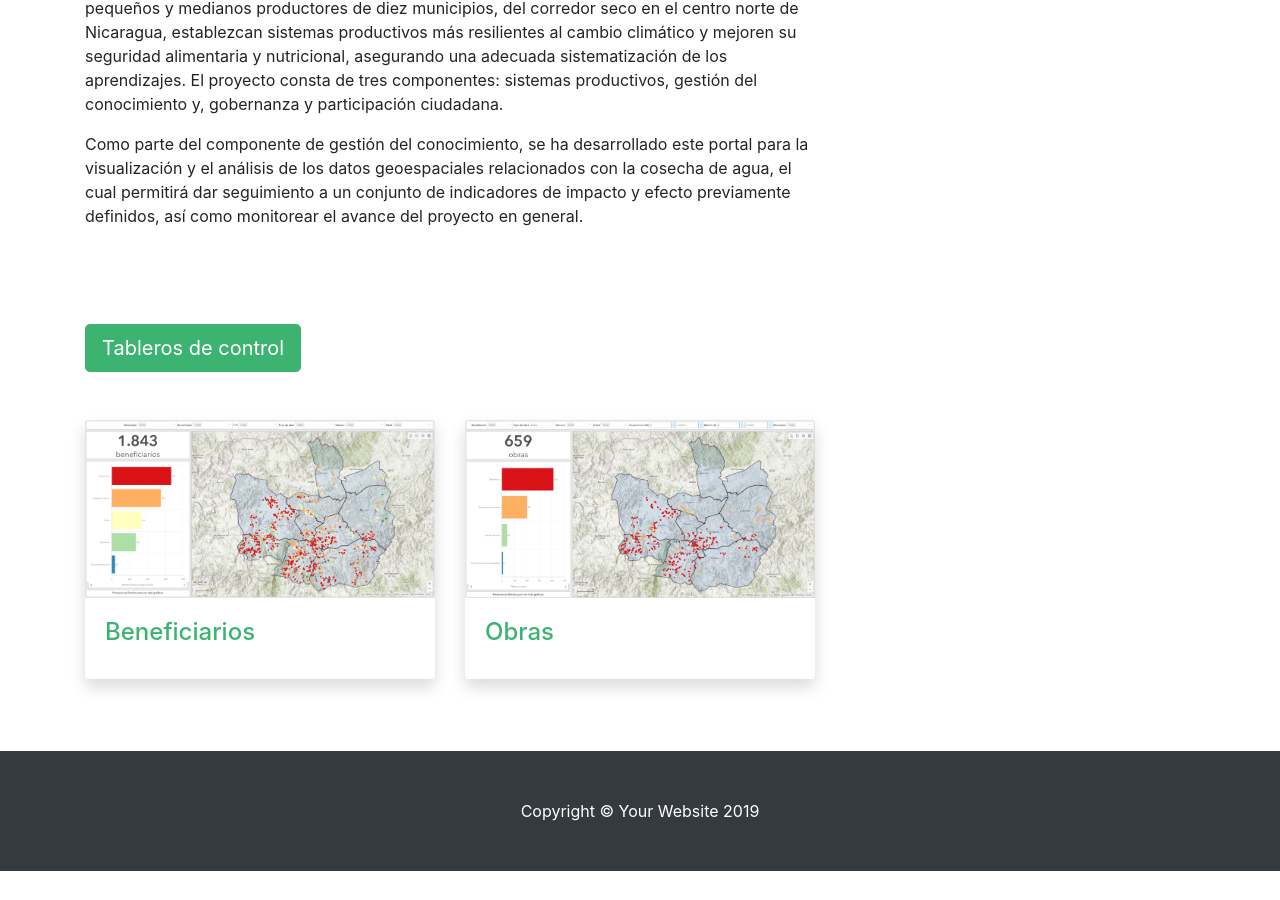
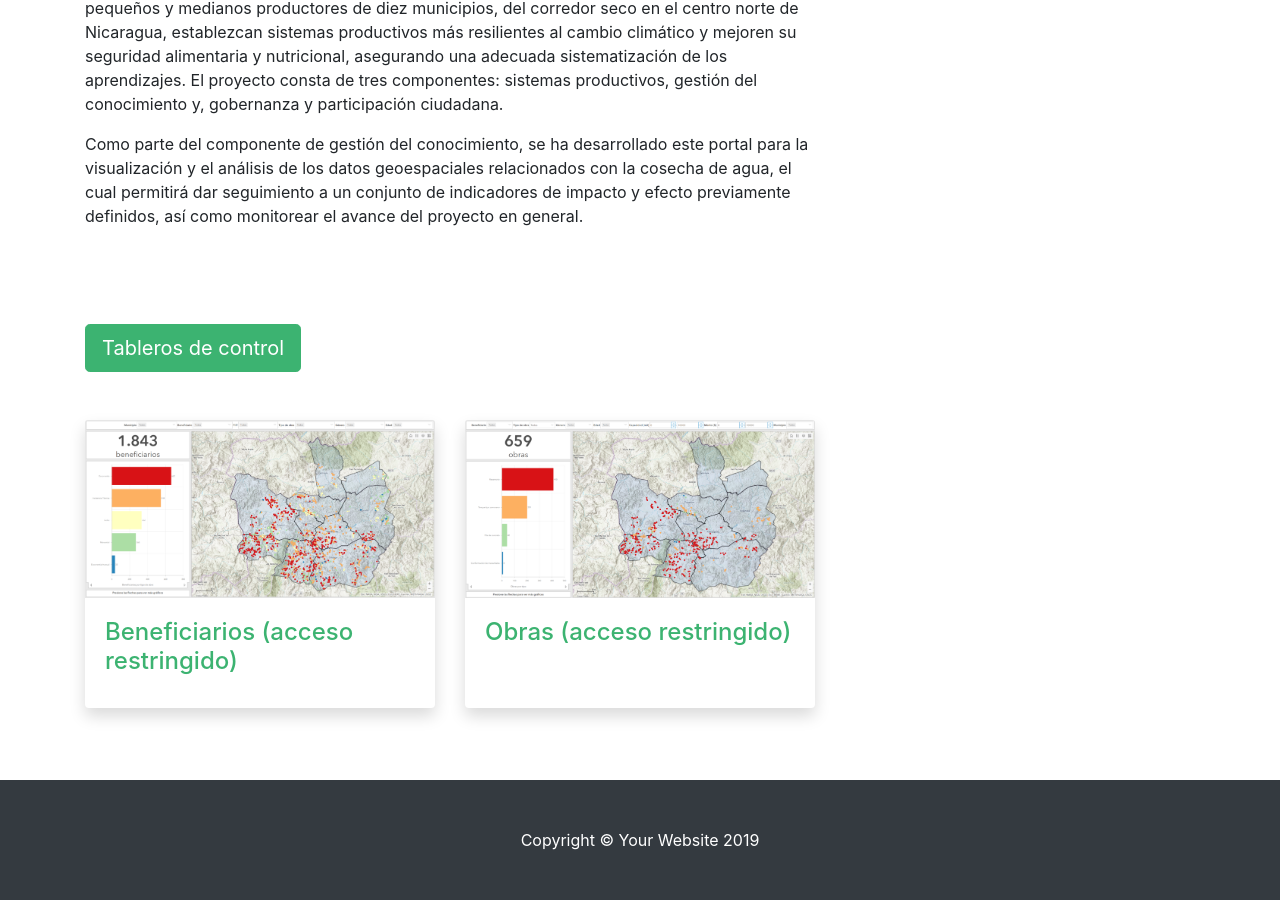
Before and after one commit to geo-cosecha-agua/geo-cosecha-agua.github.io, a Jekyll site: the page built from index.html, in a window 1280 px wide and 900 px high, scrolled down 672 px. Built offline with Jekyll 4.4.1, drawn with Linux system fonts in a browser that asks for light colours; before the commit the page ends 1543 px from its top, so only the background shows below that.

Commit message:
Update index.html

```diff
--- a/index.html
+++ b/index.html
@@ -25,7 +25,7 @@
     <div class="card border-0 shadow h-100">
       <img class="card-img-top" src="assets/img/tablero-control-beneficiarios-2020-08-30-reducido.png" alt="" />
       <div class="card-body">
-        <h4 class="card-title"><a href="https://www.arcgis.com/apps/opsdashboard/index.html#/d508c28df2df42e9a7628ac051b4229b">Beneficiarios</a></h4>
+        <h4 class="card-title"><a href="https://www.arcgis.com/apps/opsdashboard/index.html#/d508c28df2df42e9a7628ac051b4229b">Beneficiarios (acceso restringido)</a></h4>
       </div>
     </div>
   </div>
@@ -33,7 +33,7 @@
     <div class="card border-0 shadow h-100">
       <img class="card-img-top" src="assets/img/tablero-control-obras-2020-08-30-reducido.png" alt="" />
       <div class="card-body">
-        <h4 class="card-title"><a href="https://geocatie.maps.arcgis.com/apps/opsdashboard/index.html#/718db0634fba42618c0fe0dda4dede88">Obras</a></h4>
+        <h4 class="card-title"><a href="https://geocatie.maps.arcgis.com/apps/opsdashboard/index.html#/718db0634fba42618c0fe0dda4dede88">Obras (acceso restringido)</a></h4>
       </div>
     </div>
   </div>
```
